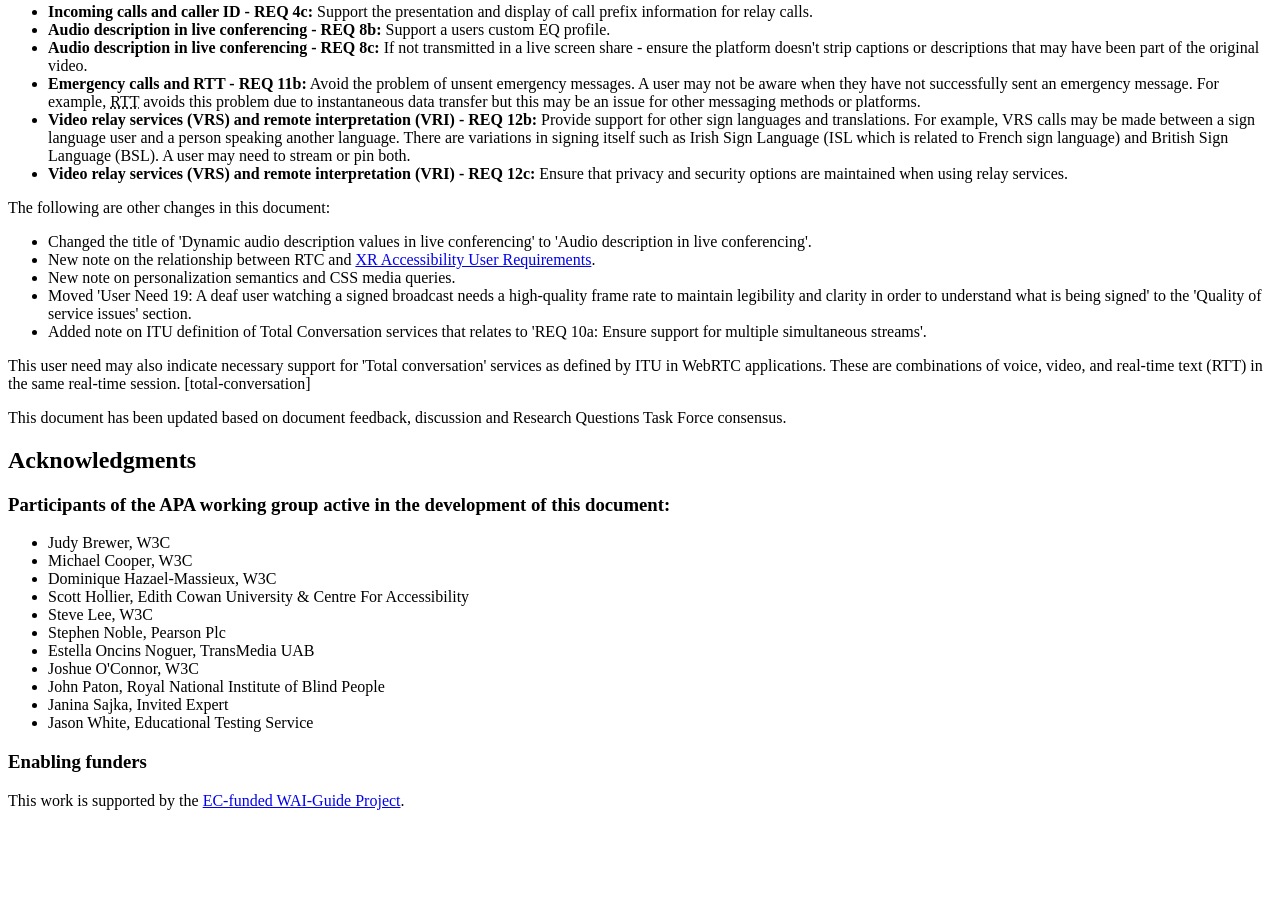
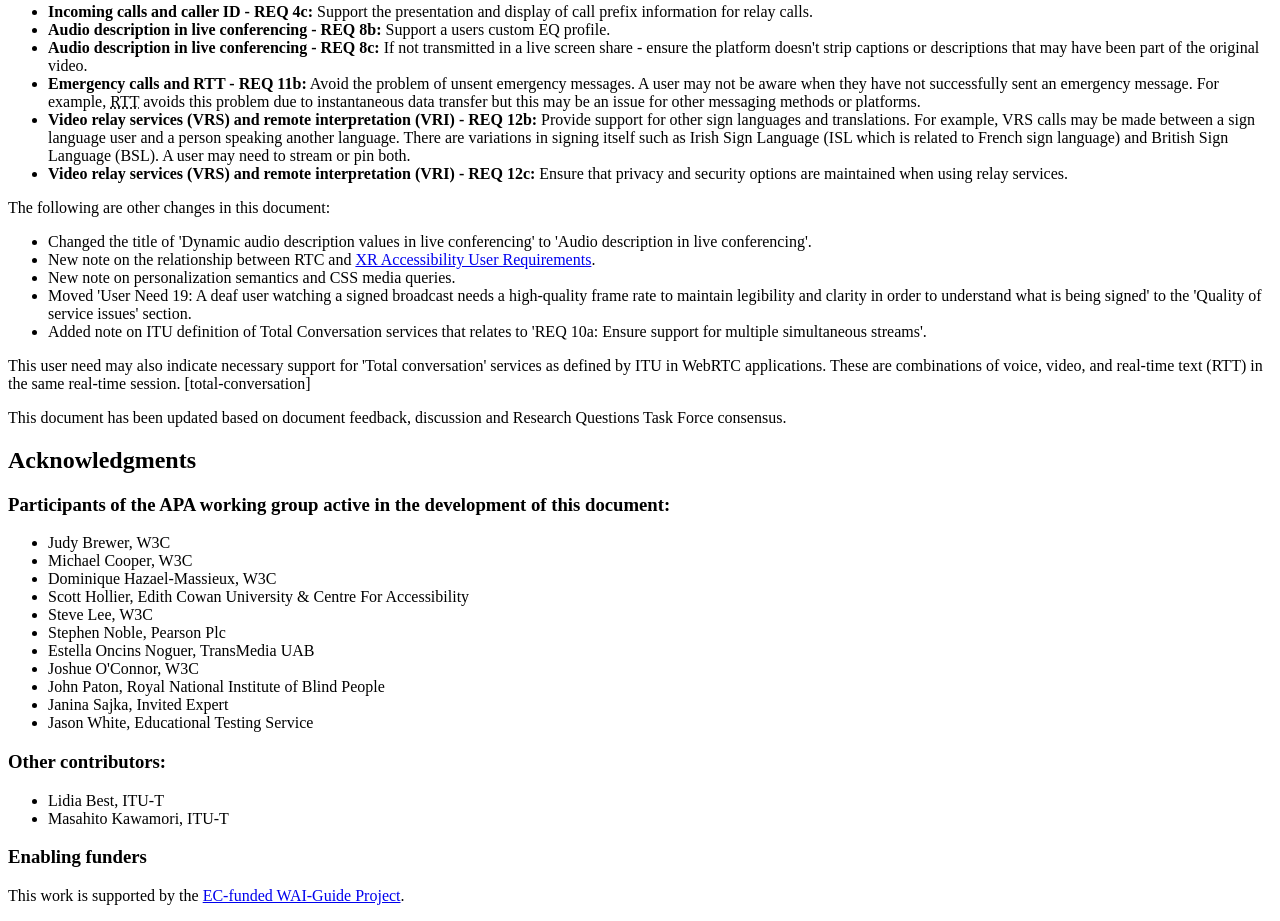
Before and after one commit to w3c/raur, a plain HTML site: page index.html in a window 1280 px wide. Shown: the part 5433-6354 px from the top of the page. Before the commit the page ends 6259 px from the top, so only its background shows below. Drawn offline with Linux system fonts and the light colour scheme; a script that the page names is missing.

Commit message:
Acks for contributions from ITU-T

```diff
--- a/index.html
+++ b/index.html
@@ -516,7 +516,7 @@ Covered under 5.2.3 (transcoding service requirements). Referring to relay servi
 	<section class="appendix">
 			<h2>Acknowledgments</h2>
 			<section>
-				<h3> Participants of the APA working group active in the development of this document:</h3>
+				<h3>Participants of the APA working group active in the development of this document:</h3>
 				<ul>
 					<li>Judy Brewer, W3C</li>
 					<li>Michael Cooper, W3C</li>
@@ -529,7 +529,12 @@ Covered under 5.2.3 (transcoding service requirements). Referring to relay servi
 					<li>John Paton, Royal National Institute of Blind People</li>
 					<li>Janina Sajka, Invited Expert</li>
 					<li>Jason White, Educational Testing Service</li>
+				</ul>
 
+					<h3>Other contributors:</h3>
+				<ul>
+					<li>Lidia Best, ITU-T</li>
+					<li>Masahito Kawamori, ITU-T</li>
 				</ul>
 
 </section>
```
